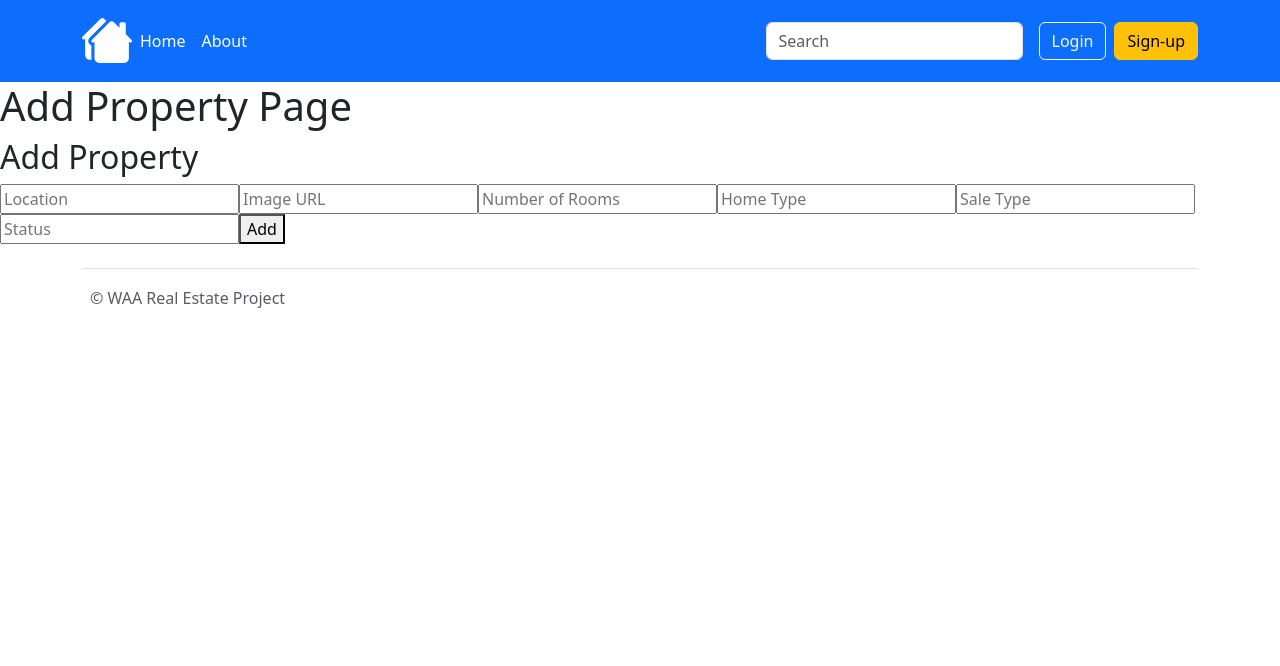
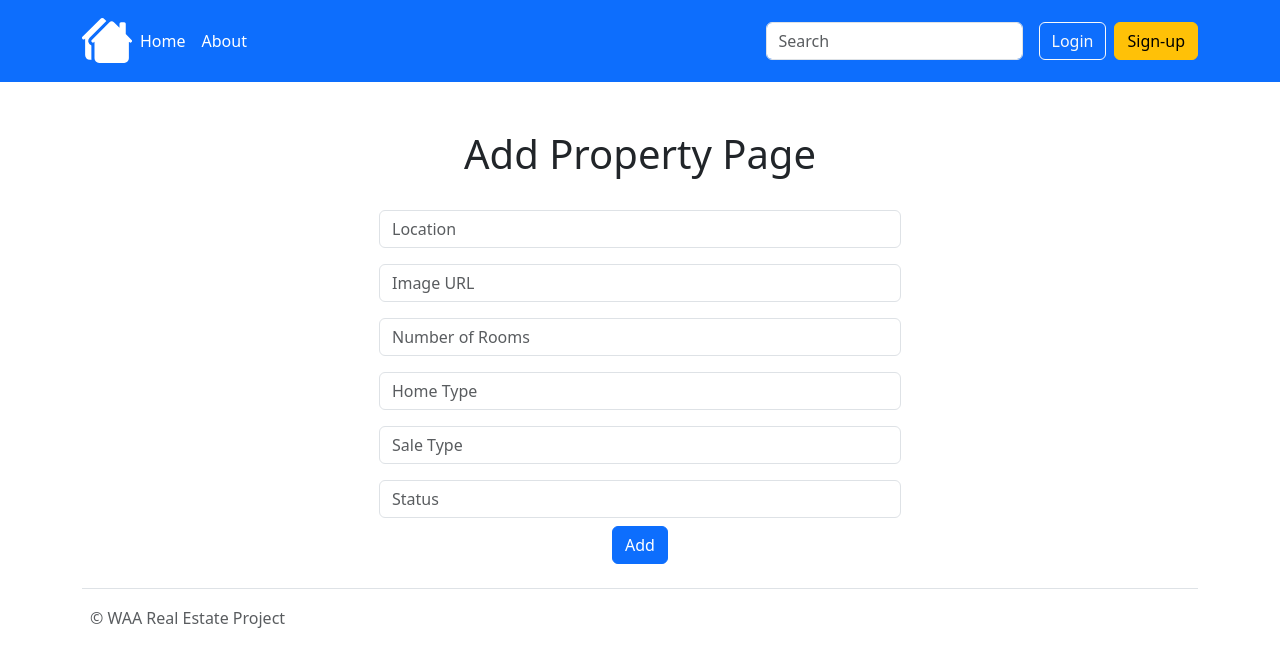
Before and after one commit to JhonatanBellaiza/property-management-portal-frontend, a React (Create React App) app: page /add-property in a window 1280 px wide. Shown: the top 666 px of the page. Built offline with nearby package versions, Linux system fonts and the light colour scheme; the HTML template or start-up script is replaced by a standard one.

Commit message:
style property

```diff
--- a/src/components/navbar/NavBarComponent.js
+++ b/src/components/navbar/NavBarComponent.js
@@ -1,12 +1,10 @@
-import React, { useState } from 'react'
+import React from 'react'
 import { BrowserRouter as Router, Link } from 'react-router-dom'
 import AuthContext from '../../AuthContext'
 import { useContext } from 'react'
-import { useEffect } from 'react'
 
 const NavBarComponent = () => {
   const auth = useContext(AuthContext)
-  const [isLoggedIn, setIsLoggedIn] = useState(false)
 
   const logout = () => {
     localStorage.removeItem('token')
@@ -14,16 +12,17 @@
     window.location.href = '/login'
   }
 
-  useEffect(() => {
+  const isLoggedIn = () => {
+    // Check if the token exists in local storage
     if (localStorage.getItem('token')) {
-      setIsLoggedIn(true)
+      return true // Return true if token exists
     } else {
-      setIsLoggedIn(false)
+      return false // Return false if token doesn't exist
     }
-  }, [isLoggedIn])
+  }
 
   const populateLogOut = () => {
-    if (isLoggedIn) {
+    if (isLoggedIn()) {
       return (
         <Link onClick={logout} type="button" class="btn btn-outline-light me-2">
           Logout
@@ -33,7 +32,7 @@
   }
 
   const populateLogIn = () => {
-    if (!isLoggedIn) {
+    if (!isLoggedIn()) {
       return (
         <Link to={'/login'} type="button" class="btn btn-outline-light me-2">
           Login
@@ -43,7 +42,7 @@
   }
 
   const populateSignUp = () => {
-    if (!isLoggedIn) {
+    if (!isLoggedIn()) {
       return (
         <Link to={'/signup'} type="button" class="btn btn-warning">
           Sign-up
--- a/src/components/property/PropertyForm.js
+++ b/src/components/property/PropertyForm.js
@@ -1,6 +1,4 @@
-// PropertyForm.js
 import React, { useState } from 'react'
-import PropertyService from './PropertyService'
 
 const PropertyForm = ({ onSubmit }) => {
   const [formData, setFormData] = useState({
@@ -22,7 +20,6 @@
 
   const handleSubmit = async (e) => {
     e.preventDefault()
-    // Construct data object using formData state
     const data = {
       location: formData.location,
       imgUrl: formData.imgUrl,
@@ -31,57 +28,77 @@
       propertySaleType: formData.propertySaleType,
       propertyStatus: formData.propertyStatus,
     }
-    // Call onSubmit function with the data object
     onSubmit(data)
   }
 
   return (
-    <div>
-      <h2>Add Property</h2>
+    <div className="container">
       <form onSubmit={handleSubmit}>
+        <div className="form-group py-2">
           <input
             type="text"
+            className="form-control"
             name="location"
             value={formData.location}
             onChange={handleChange}
             placeholder="Location"
           />
+        </div>
+        <div className="form-group py-2">
           <input
             type="text"
+            className="form-control"
             name="imgUrl"
             value={formData.imgUrl}
             onChange={handleChange}
             placeholder="Image URL"
           />
+        </div>
+        <div className="form-group py-2">
           <input
             type="number"
+            className="form-control"
             name="numberOfRooms"
             value={formData.numberOfRooms}
             onChange={handleChange}
             placeholder="Number of Rooms"
           />
+        </div>
+        <div className="form-group py-2">
           <input
             type="text"
+            className="form-control"
             name="propertyHomeType"
             value={formData.propertyHomeType}
             onChange={handleChange}
             placeholder="Home Type"
           />
+        </div>
+        <div className="form-group py-2">
           <input
             type="text"
+            className="form-control"
             name="propertySaleType"
             value={formData.propertySaleType}
             onChange={handleChange}
             placeholder="Sale Type"
           />
+        </div>
+        <div className="form-group py-2">
           <input
             type="text"
+            className="form-control"
             name="propertyStatus"
             value={formData.propertyStatus}
             onChange={handleChange}
             placeholder="Status"
           />
-        <button type="submit">Add</button>
+        </div>
+        <div className="text-center">
+          <button type="submit" className="btn btn-primary">
+            Add
+          </button>
+        </div>
       </form>
     </div>
   )
--- a/src/pages/AddProperty.js
+++ b/src/pages/AddProperty.js
@@ -17,9 +17,13 @@
   }
 
   return (
-    <div>
-      <h1>Add Property Page</h1>
-      <PropertyForm onSubmit={handleSubmit} />
+    <div className="container">
+      <div className="row justify-content-center mt-5">
+        <div className="col-md-6">
+          <h1 className="text-center mb-4">Add Property Page</h1>
+          <PropertyForm onSubmit={handleSubmit} />
+        </div>
+      </div>
     </div>
   )
 }
```
Lines whose indentation alone changed are shown as unchanged.
